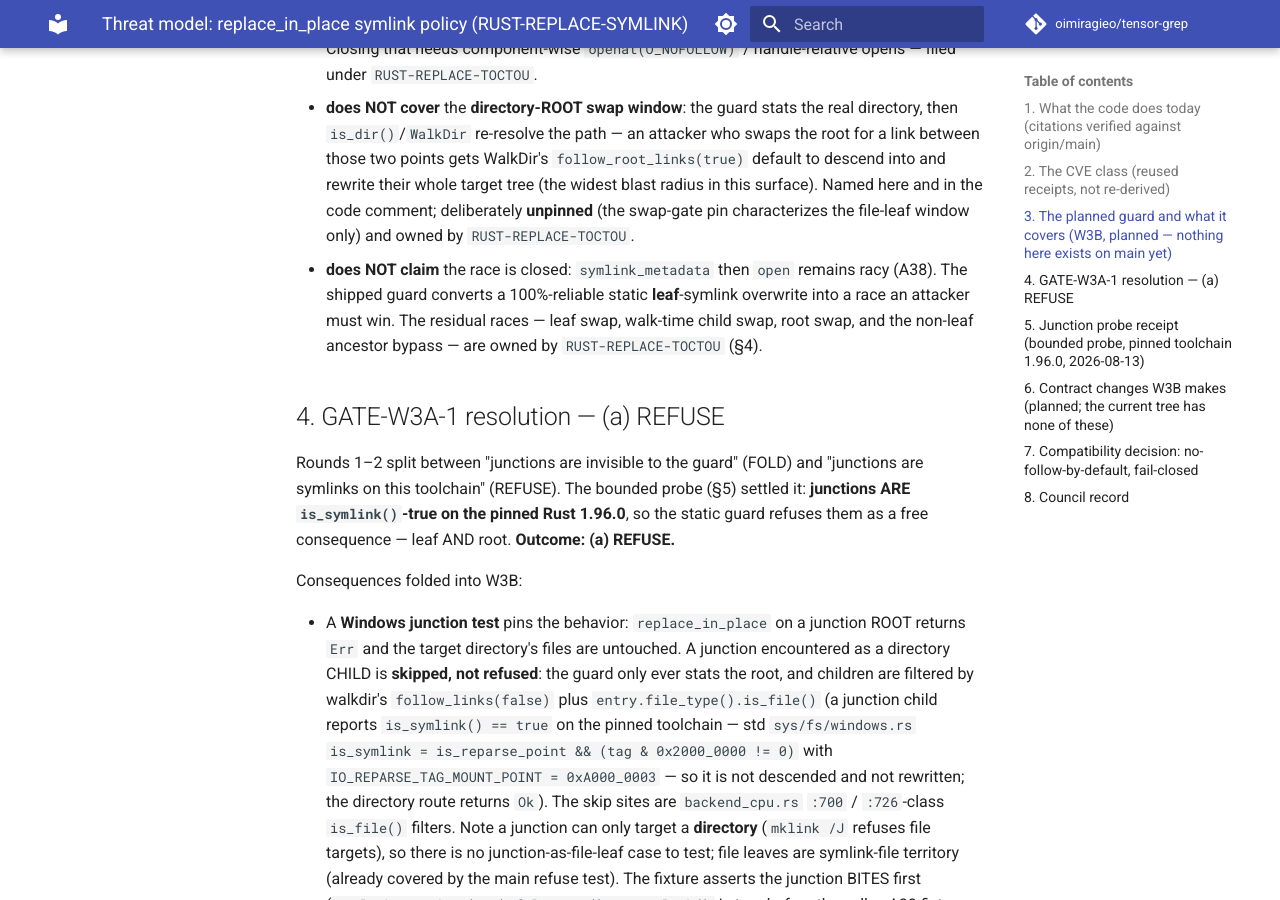
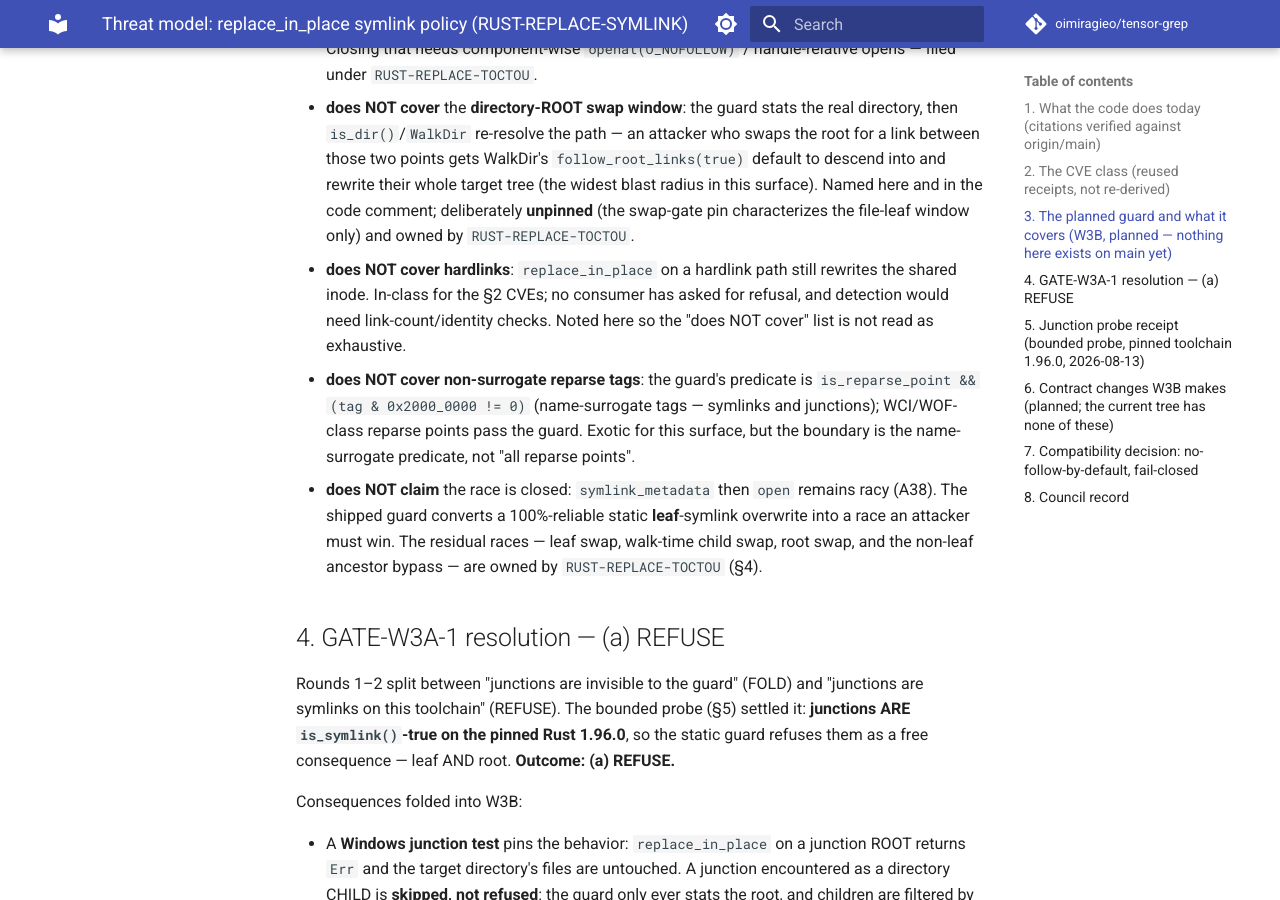
Before and after one commit to oimiragieo/tensor-grep, an MkDocs documentation site: the page built from docs/design/2026-08-13-replace-in-place-symlink-threat-model.md, in a window 1280 px wide and 900 px high, scrolled down 1720 px. Built offline with MkDocs 1.6.1 and Material for MkDocs 9.7.7, drawn with Linux system fonts in a browser that asks for light colours; comment, search, counter and statistics services are not loaded.

Commit message:
fix: arm skip-promotion on CI + junction panic + scope-boundary honesty (opus gate r9 nit)
- test-rust-core sets TG_REQUIRE_SYMLINK_TESTS=1 so the security arms can
  no longer go silent-green on an unprivileged runner (protected-path
  deviation authorized by the A3 opus gate; validator suites pass).
- The junction test gains the same force-panic branch as its siblings.
- Threat model 3 names hardlinks and non-surrogate reparse tags as
  outside the guard's predicate, so the "does NOT cover" list is not
  read as exhaustive.

```diff
--- a/docs/design/2026-08-13-replace-in-place-symlink-threat-model.md
+++ b/docs/design/2026-08-13-replace-in-place-symlink-threat-model.md
@@ -62,6 +62,13 @@
   and rewrite their whole target tree (the widest blast radius in this surface). Named here
   and in the code comment; deliberately **unpinned** (the swap-gate pin characterizes the
   file-leaf window only) and owned by `RUST-REPLACE-TOCTOU`.
+- **does NOT cover hardlinks**: `replace_in_place` on a hardlink path still rewrites the shared
+  inode. In-class for the §2 CVEs; no consumer has asked for refusal, and detection would need
+  link-count/identity checks. Noted here so the "does NOT cover" list is not read as exhaustive.
+- **does NOT cover non-surrogate reparse tags**: the guard's predicate is
+  `is_reparse_point && (tag & 0x2000_0000 != 0)` (name-surrogate tags — symlinks and
+  junctions); WCI/WOF-class reparse points pass the guard. Exotic for this surface, but the
+  boundary is the name-surrogate predicate, not "all reparse points".
 - **does NOT claim** the race is closed: `symlink_metadata` then `open` remains racy (A38).
   The shipped guard converts a 100%-reliable static **leaf**-symlink overwrite into a race an
   attacker must win. The residual races — leaf swap, walk-time child swap, root swap, and the
```
Also changed, not shown: 2 other files.
